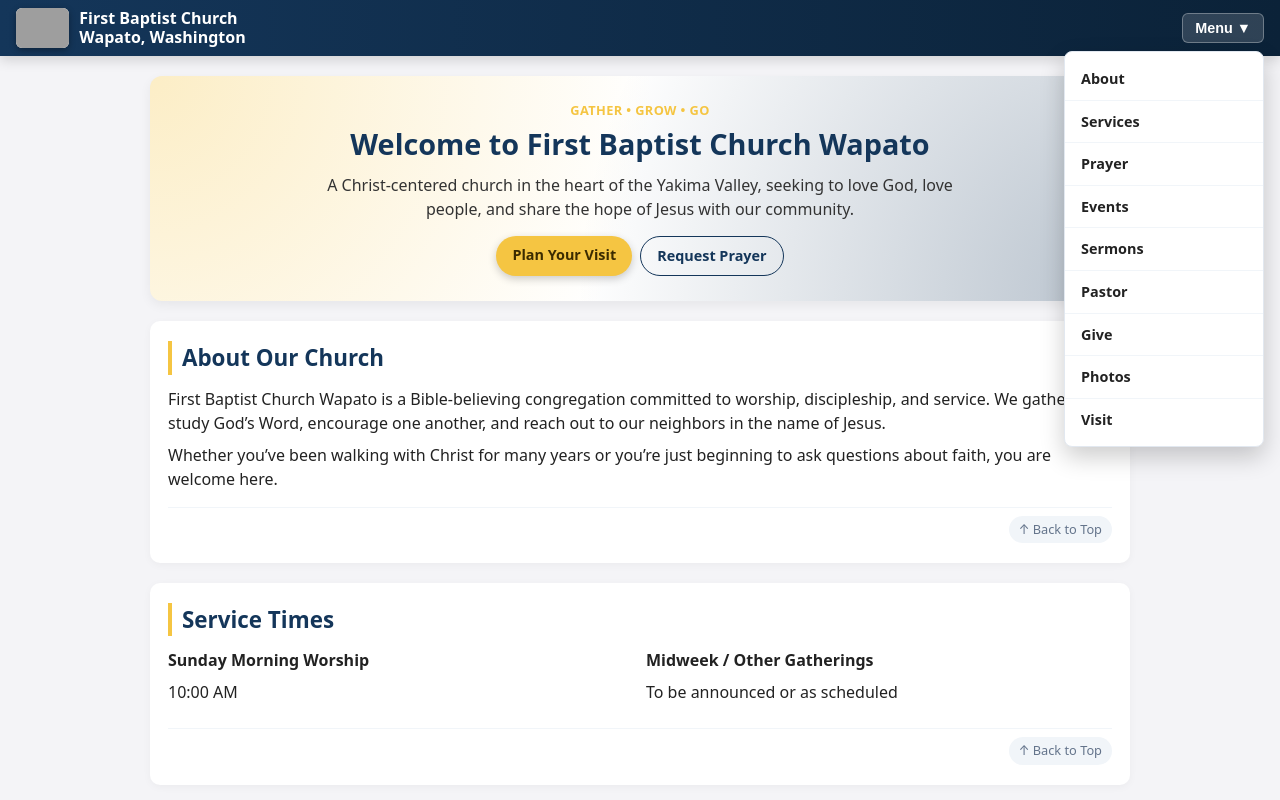
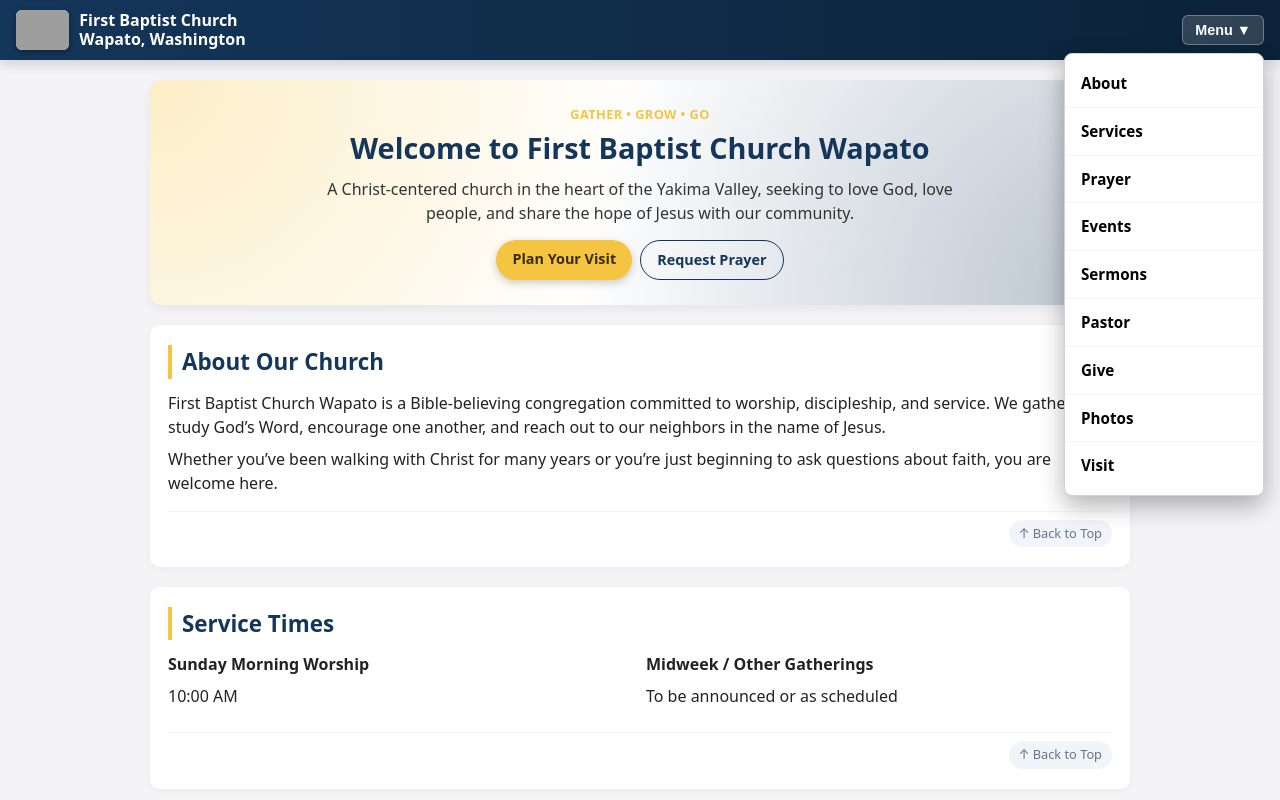
Before and after one commit to corey-kite/wap-church-web, a plain HTML site: page index.html in a window 1280 px wide. Both pictures are taken after a click on the button "Menu ▼". Shown: the top 800 px of the page. Drawn offline with Linux system fonts and the light colour scheme; grey boxes are pictures that could not be loaded.

Commit message:
Update index.html

```diff
--- a/index.html
+++ b/index.html
@@ -43,35 +43,37 @@
     header {
       background: linear-gradient(90deg, var(--blue), #0b2238);
       color: #fff;
-      padding: 8px 16px;
+      padding: 10px 16px;
+      /* FLEX SETTINGS FOR MOBILE LAYOUT */
       display: flex;
       align-items: center;
       justify-content: space-between;
-      /* FIX: Prevent wrapping so button stays on the right */
-      flex-wrap: nowrap;
+      flex-wrap: nowrap; /* Forces logo and button to stay on one line */
       position: sticky;
       top: 0;
       z-index: 1000;
       box-shadow: 0 4px 12px rgba(0,0,0,0.15);
     }
 
+    /* LOGO AREA */
     .logo-group {
       display: flex;
       align-items: center;
       gap: 10px;
-      /* Ensure logo group doesn't shrink too much */
-      flex-shrink: 1;
-      min-width: 0; /* Allow text truncation if absolutely needed */
+      text-decoration: none; /* In case it's a link */
+      flex-shrink: 1; /* Allow to shrink if needed */
+      min-width: 0; /* Allow truncation */
+      margin-right: 10px;
     }
 
     .logo-group img {
-      height: 40px; /* Slightly smaller for mobile safety */
+      height: 40px;
       width: auto;
       display: block;
       border-radius: 6px;
       box-shadow: 0 2px 6px rgba(0,0,0,0.35);
       background: #fff;
-      flex-shrink: 0;
+      flex-shrink: 0; /* Don't squish the image */
     }
 
     .logo-text {
@@ -82,19 +84,19 @@
       white-space: nowrap;
     }
 
-    /* Mobile Text Adjustment */
-    @media (max-width: 400px) {
-        .logo-text { font-size: 0.85rem; }
-        .logo-text span { display: none; } /* Hide 'Wapato, Washington' on very small screens if needed */
-        .logo-group img { height: 36px; }
+    /* MOBILE TWEAKS FOR LOGO */
+    @media (max-width: 480px) {
+        .logo-text { font-size: 0.9rem; }
+        /* Hide the city/state on very small phones to prevent breaking */
+        .logo-text span { display: none; }
+        .logo-group img { height: 32px; }
         header { padding: 8px 12px; }
     }
 
-    /* --- MENU DROPDOWN --- */
+    /* --- NAVIGATION --- */
     nav {
         position: relative;
-        flex-shrink: 0; /* Prevent menu button from squishing */
-        margin-left: 10px;
+        flex-shrink: 0; /* Prevent button from shrinking */
     }
 
     .menu-toggle-btn {
@@ -119,20 +121,21 @@
         border-color: var(--gold);
     }
 
+    /* DROPDOWN MENU */
     .nav-dropdown {
-        display: none;
+        display: none; /* Hidden by default */
         position: absolute;
-        top: 100%; /* Anchor directly below the nav container */
+        top: 100%; /* Directly below button */
         right: 0;
-        margin-top: 8px; /* Small gap */
-        background-color: white;
+        margin-top: 8px;
+        background-color: #ffffff; /* Explicit white background */
         min-width: 200px;
-        box-shadow: 0 10px 25px rgba(0,0,0,0.2);
+        box-shadow: 0 10px 25px rgba(0,0,0,0.3); /* Stronger shadow */
         border-radius: 8px;
         padding: 6px 0;
         flex-direction: column;
         z-index: 2000;
-        border: 1px solid #e2e8f0;
+        border: 1px solid #d1d5db;
     }
 
     .nav-dropdown.show {
@@ -146,14 +149,14 @@
     }
 
     .nav-dropdown a {
-        padding: 10px 16px;
+        padding: 12px 16px;
         text-decoration: none;
-        color: #222 !important; /* Force dark color to prevent 'empty' look */
+        color: #000000 !important; /* FORCE BLACK TEXT */
         font-weight: 600;
-        font-size: 0.9rem;
-        border-bottom: 1px solid #f1f5f9;
-        transition: background 0.2s;
-        display: block; /* Ensure it takes up space */
+        font-size: 0.95rem;
+        border-bottom: 1px solid #f3f4f6;
+        display: block;
+        background-color: #ffffff; /* Ensure background is white */
     }
 
     .nav-dropdown a:last-child {
@@ -458,14 +461,13 @@
 <body id="top">
 
 <header>
-  <div>
+  <!-- REMOVED THE WRAPPER DIV HERE -->
   <div class="logo-group">
     <!-- Church logo -->
     <img src="https://i.imgur.com/ckWxMr0.png" alt="First Baptist Church Wapato logo">
     <div class="logo-text">
       First Baptist Church<br>
       <span>Wapato, Washington</span>
-      </div>
     </div>
   </div>
 
```
Lines whose indentation alone changed are shown as unchanged.
